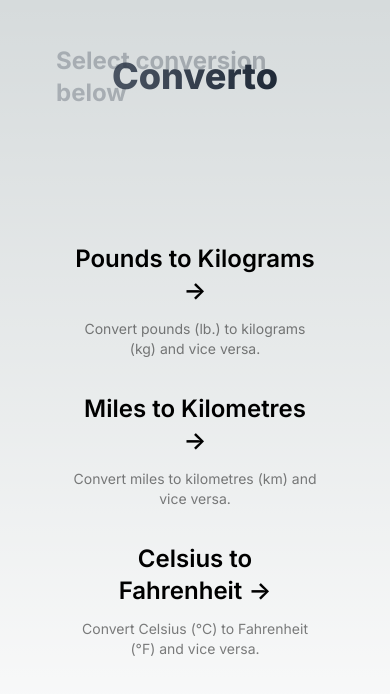
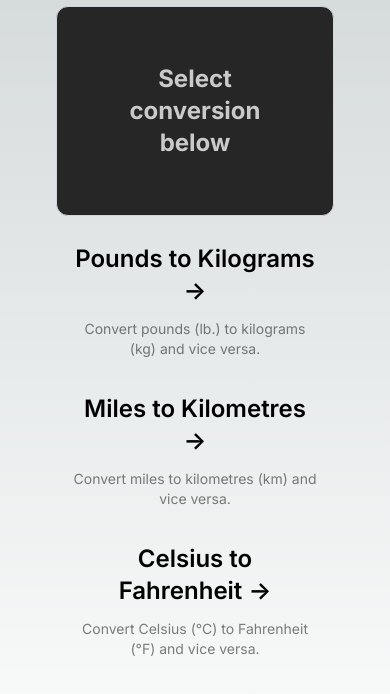
Before and after one commit to torickyto/conversion-calculator, a Next.js app: page / in a window 390 px wide. Shown: the top 694 px of the page. Built offline with nearby package versions, Linux system fonts and the light colour scheme.

Commit message:
seperated empty conversion into a seperate component

```diff
--- /dev/null
+++ b/components/EmptyConversion.js
@@ -0,0 +1,11 @@
+import React from 'react';
+
+const EmptyConversion = () => {
+  return (
+    <p className="text-2xl font-bold text-gray-100 opacity-80 text-center">
+      Select conversion below
+    </p>
+  );
+};
+
+export default EmptyConversion;
--- a/components/MainUI.js
+++ b/components/MainUI.js
@@ -1,17 +1,19 @@
 import React from 'react';
+import EmptyConversion from './EmptyConversion';
 
 const MainUI = () => {
   return (
     <div className="relative flex flex-col items-center justify-between h-screen p-14">
-      <h1 className="text-4xl lg:text-6xl font-extrabold bg-gradient-to-r from-gray-600 to-gray-800 text-transparent bg-clip-text mb-8">
+      <h1 className="text-4xl lg:text-6xl font-extrabold bg-gradient-to-r from-gray-600 to-gray-800 text-transparent bg-clip-text">
         Converto
       </h1>
-      <p className="text-2xl font-bold bg-gradient-to-r from-gray-700 to-gray-800 text-transparent bg-clip-text mt-[-200px] opacity-30">
-        Select conversion below
-      </p>
+
+      <div className="relative p-14 mb-22 lg:w-full lg:max-w-7xl z-0 border border-gray-300 bg-neutral-800 rounded-xl mt-[-100px]">
+      <EmptyConversion />
+      </div>
 
 
-      <div className="mb-28 grid text-center lg:max-w-15xl lg:w-full lg:mb-0 lg:grid-cols-3 lg:text-left">
+      <div className="mb-28 grid text-center lg:w-full lg:mb-0 lg:grid-cols-3 lg:text-left">
         {/* Pounds to Kilograms */}
         <a
           href=""
```
